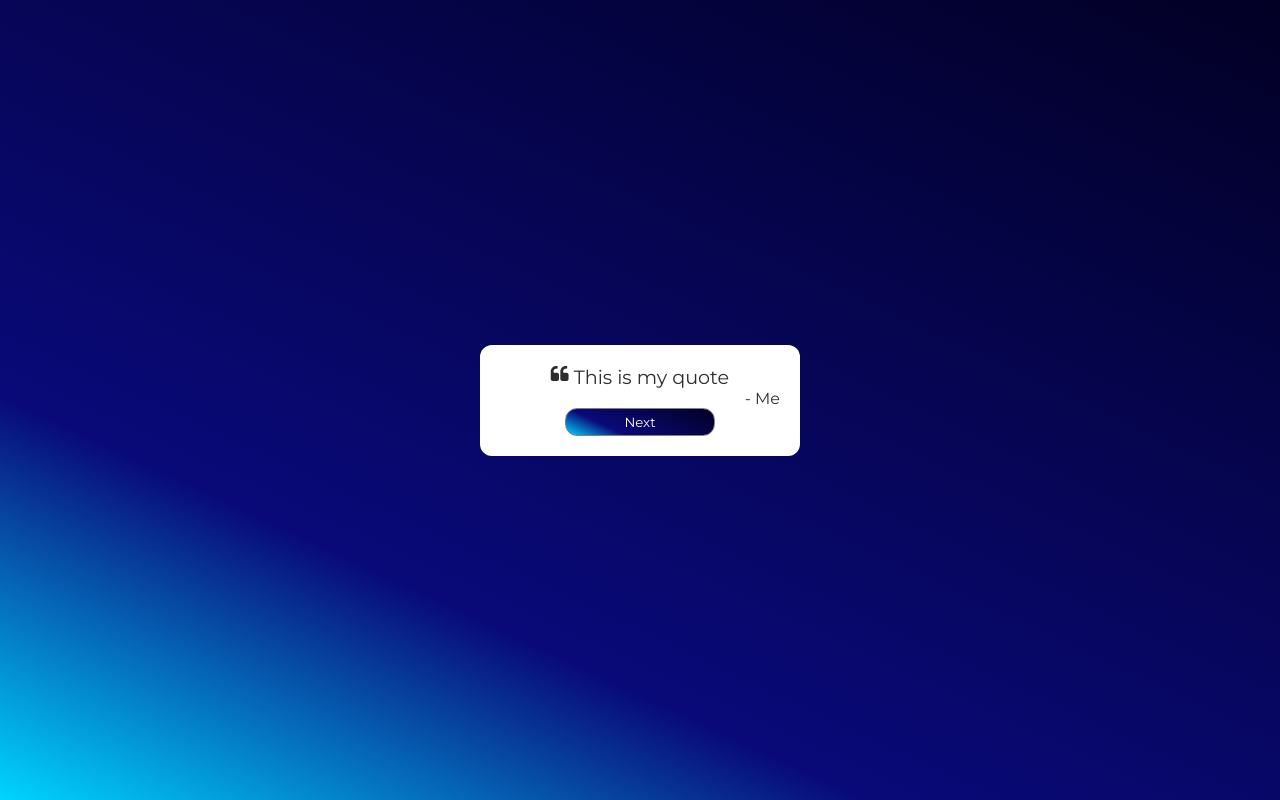
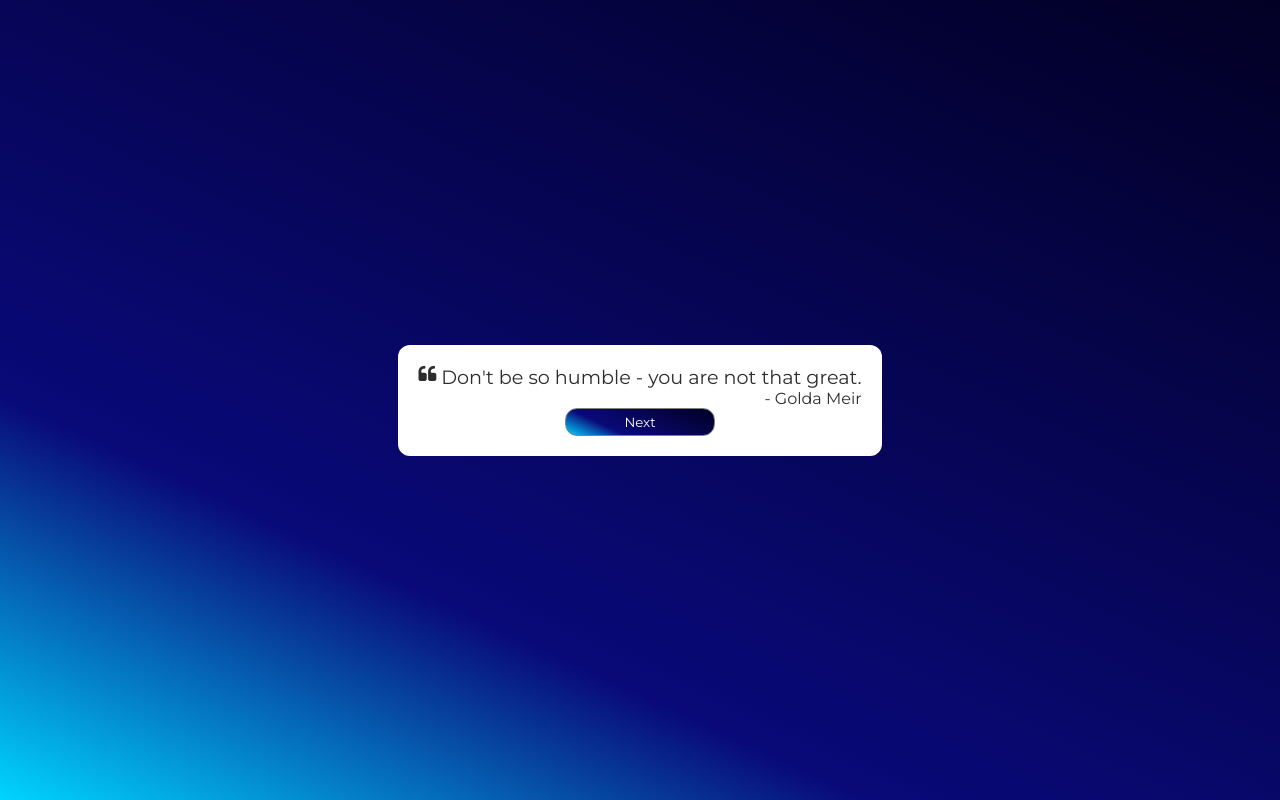
Before and after one commit to EmilieLny/quotes, a plain HTML site: page index.html in a window 1280 px wide. Drawn offline with Linux system fonts and the light colour scheme.

Commit message:
display quote in dom

```diff
--- a/index.html
+++ b/index.html
@@ -15,9 +15,9 @@
     <div class="containe">
       <div class="quote">
         <i class="fa fa-quote-left"></i>
-        <div class="quote-text">This is my quote</div>
+        <div class="quote-text" id="quote-text">This is my quote</div>
       </div>
-      <span class="signature">- Me</span>
+      <span class="signature">- Golda Meir</span>
       <button>Next</button>
     </div>
 
--- a/script.js
+++ b/script.js
@@ -1,13 +1,18 @@
 let apiQuotes = {}
+
+const quoteText = document.getElementById('quote-text')
 
 async function getQuote() {
     try {
         let response = await fetch('./data.json');
-        apiQuotes = await response.json()
-        console.log('Success:', JSON.stringify(apiQuotes, undefined, 2))
+        apiQuotes = await response.json();
+        let random = Math.floor(Math.random() * (28 - 1) + 1)
+        console.log(apiQuotes[random])
+        quoteText.textContent = apiQuotes[random]
     } catch (e) {
         console.log('Err in getQuote', e)
     }
 }
 
+// onLoad
 getQuote()
--- a/style.css
+++ b/style.css
@@ -29,6 +29,7 @@ body {
   padding: 20px;
   border-radius: 12px;
   min-width: 280px;
+  max-width: 80%;
 }
 
 .containe .quote {
```
